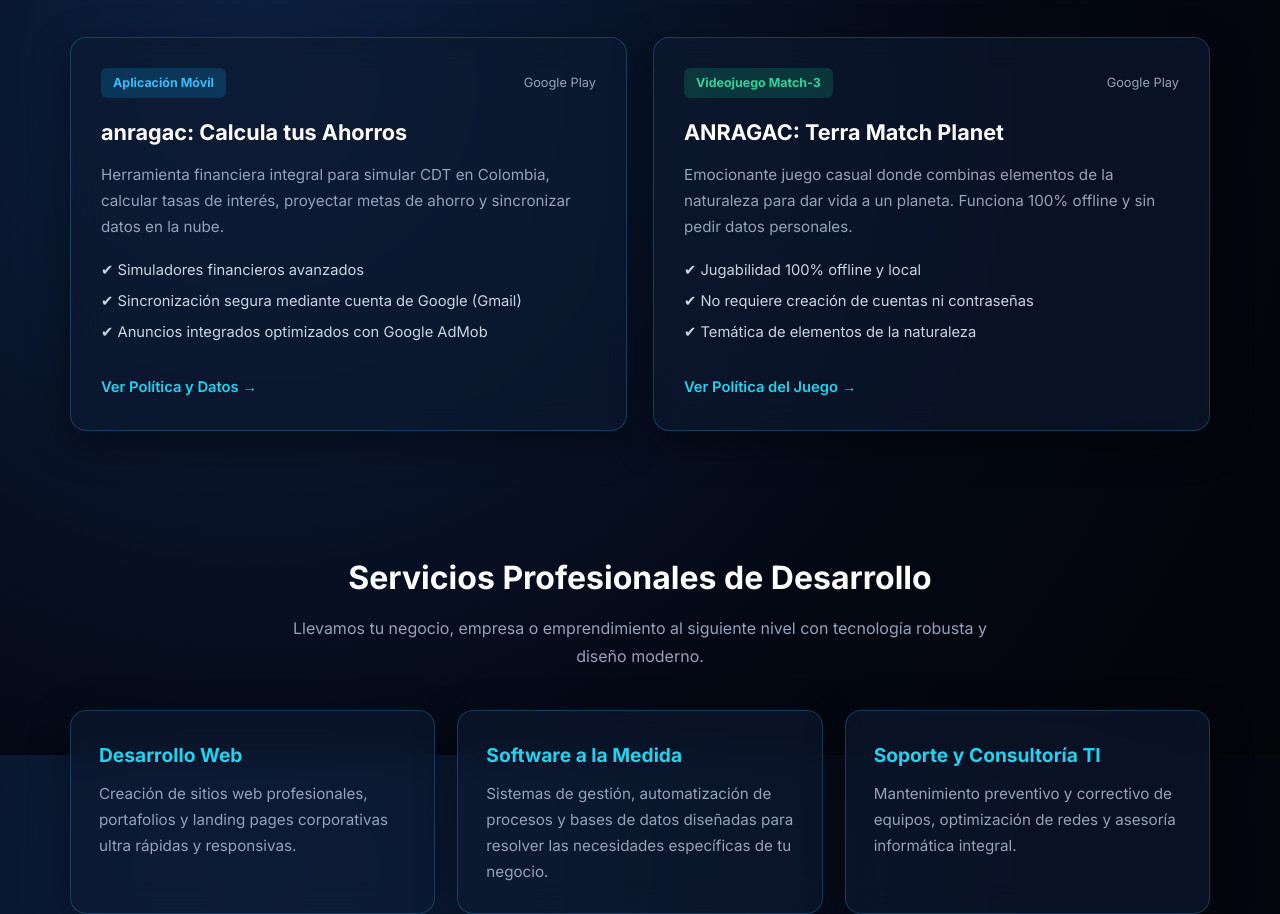
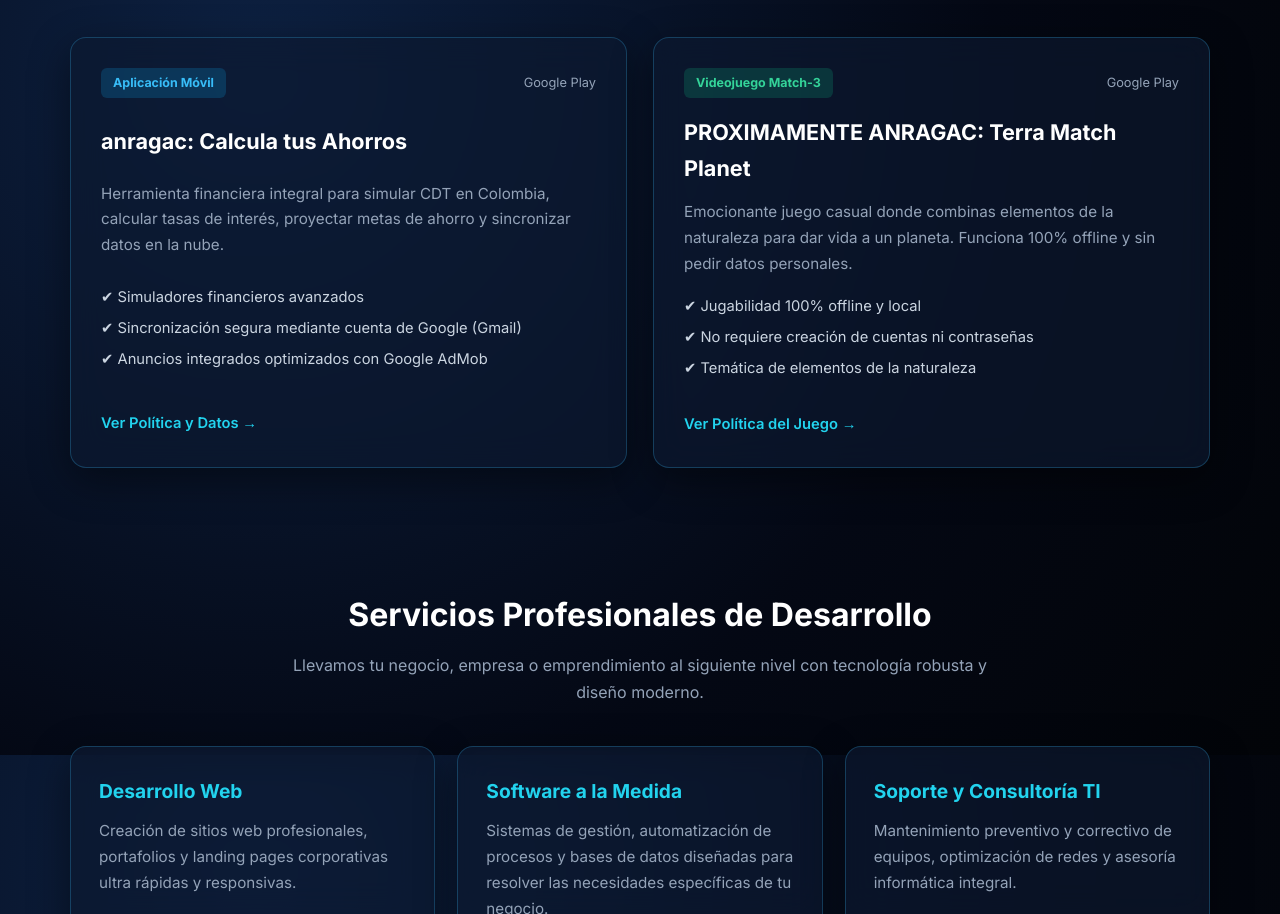
Before and after one commit to andresgarcia1903/anragac-web, a plain HTML site: page index.html in a window 1280 px wide. Shown: the part 845-1759 px from the top of the page. Drawn offline with Linux system fonts and the light colour scheme.

Commit message:
CAMBIO EN EL INDEX

```diff
--- a/index.html
+++ b/index.html
@@ -91,7 +91,7 @@
             <span class="tag tag-game">Videojuego Match-3</span>
             <span class="status">Google Play</span>
           </div>
-          <h3>ANRAGAC: Terra Match Planet</h3>
+          <h3>PROXIMAMENTE ANRAGAC: Terra Match Planet</h3>
           <p>
             Emocionante juego casual donde combinas elementos de la naturaleza para dar vida a un planeta. Funciona 100% offline y sin pedir datos personales.
           </p>
```
